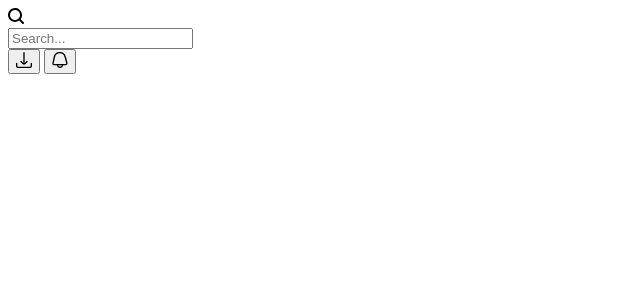
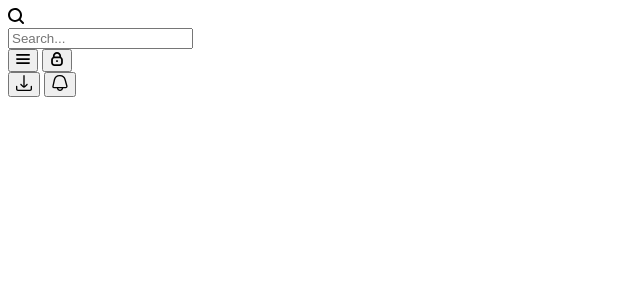
Before and after one commit to novakiDEV/browser, a React (Vite) app: page / in a window 1280 px wide. Shown: the top 300 px of the page, without its empty margins (0-640 px from the left). Built offline with nearby package versions, Linux system fonts and the light colour scheme; the HTML template or start-up script is replaced by a standard one.

Commit message:
Add menu and lock buttons with functionality for secure connection indication

```diff
--- a/index.html
+++ b/index.html
@@ -43,6 +43,23 @@
           </div>
           <input type="text" id="search-input" placeholder="Search..." class="search-input">
           <div class="url-overlay" id="url-overlay"></div>
+          <button class="menu-button" id="menu-button" title="Settings" aria-label="Settings">
+            <svg xmlns="http://www.w3.org/2000/svg" viewBox="0 0 512 512" width="14" height="14">
+              <g>
+                <path d="M480,224H32c-17.673,0-32,14.327-32,32s14.327,32,32,32h448c17.673,0,32-14.327,32-32S497.673,224,480,224z"/>
+                <path d="M32,138.667h448c17.673,0,32-14.327,32-32s-14.327-32-32-32H32c-17.673,0-32,14.327-32,32S14.327,138.667,32,138.667z"/>
+                <path d="M480,373.333H32c-17.673,0-32,14.327-32,32s14.327,32,32,32h448c17.673,0,32-14.327,32-32S497.673,373.333,480,373.333z"/>
+              </g>
+            </svg>
+          </button>
+          <button class="lock-button" id="lock-button" title="Certificate Information" aria-label="Certificate Information">
+            <svg xmlns="http://www.w3.org/2000/svg" viewBox="0 0 508.779 508.779" width="14" height="14">
+              <g>
+                <path d="M403.723,180.395v-31.061C403.723,66.859,336.864,0,254.389,0S105.056,66.859,105.056,149.333v31.061   c-39.236,20.023-63.952,60.334-64,104.384v106.667c0.071,64.772,52.561,117.263,117.333,117.333h192   c64.772-0.071,117.263-52.561,117.333-117.333V284.779C467.675,240.729,442.959,200.417,403.723,180.395z M254.389,64   c47.128,0,85.333,38.205,85.333,85.333v18.112H169.056v-18.112C169.056,102.205,207.261,64,254.389,64z M403.723,391.445   c0,29.455-23.878,53.333-53.333,53.333h-192c-29.455,0-53.333-23.878-53.333-53.333V284.779c0-29.455,23.878-53.333,53.333-53.333   h192c29.455,0,53.333,23.878,53.333,53.333V391.445z"/>
+                <path d="M243.723,295.445h21.333c17.673,0,32,14.327,32,32l0,0c0,17.673-14.327,32-32,32h-21.333c-17.673,0-32-14.327-32-32l0,0   C211.723,309.772,226.05,295.445,243.723,295.445z"/>
+              </g>
+            </svg>
+          </button>
         </div>
         <div class="bottombar-container">
           <div class="bottombar" tabindex="-1" aria-label="Bottom bar">
@@ -69,7 +86,7 @@
       <div id="contentview" class="contentview">
         <webview
           id="main-webview"
-          src="https://blank.page"
+          src="about:blank"
           nodeintegration="false"
           disablewebsecurity="false">
         </webview>
--- a/src/renderer/entry.js
+++ b/src/renderer/entry.js
@@ -3,6 +3,7 @@
 import { initFavicon } from './favicon.js'
 import { attachWebviewHandlers } from './webviewHandlers.js'
 import { attachSearchHandlers } from './searchHandlers.js'
+import { initLockIcon } from './lockIcon.js'
 
 document.addEventListener('DOMContentLoaded', async () => {
   const webview = document.getElementById('main-webview')
@@ -13,6 +14,7 @@
   await applyTheme(searchInput)
 
   const fav = initFavicon(searchIconEl)
+  const lock = initLockIcon()
 
   attachWebviewHandlers(
     webview,
@@ -20,6 +22,7 @@
       const domain = fav.cleanUrl(url)
       fav.updateUrlDisplay(domain, searchInput, urlOverlay)
       fav.loadFavicon(domain)
+      lock.updateLockIcon(url)
     },
     (icons) => {
       try {
@@ -36,6 +39,7 @@
     if (currentUrl && currentUrl !== 'about:blank') {
       const domain = fav.cleanUrl(currentUrl)
       fav.updateUrlDisplay(domain, searchInput, urlOverlay)
+      lock.updateLockIcon(currentUrl)
       if (!window.__haveFaviconOnce) {
         fav.loadFavicon(domain)
       }
--- /dev/null
+++ b/src/renderer/lockIcon.js
@@ -0,0 +1,45 @@
+export function initLockIcon() {
+  const lockButton = document.getElementById('lock-button')
+  if (!lockButton) return
+
+  const secureIcon = `
+    <svg xmlns="http://www.w3.org/2000/svg" viewBox="0 0 508.779 508.779" width="14" height="14">
+      <g>
+        <path d="M403.723,180.395v-31.061C403.723,66.859,336.864,0,254.389,0S105.056,66.859,105.056,149.333v31.061   c-39.236,20.023-63.952,60.334-64,104.384v106.667c0.071,64.772,52.561,117.263,117.333,117.333h192   c64.772-0.071,117.263-52.561,117.333-117.333V284.779C467.675,240.729,442.959,200.417,403.723,180.395z M254.389,64   c47.128,0,85.333,38.205,85.333,85.333v18.112H169.056v-18.112C169.056,102.205,207.261,64,254.389,64z M403.723,391.445   c0,29.455-23.878,53.333-53.333,53.333h-192c-29.455,0-53.333-23.878-53.333-53.333V284.779c0-29.455,23.878-53.333,53.333-53.333   h192c29.455,0,53.333,23.878,53.333,53.333V391.445z"/>
+        <path d="M243.723,295.445h21.333c17.673,0,32,14.327,32,32l0,0c0,17.673-14.327,32-32,32h-21.333c-17.673,0-32-14.327-32-32l0,0   C211.723,309.772,226.05,295.445,243.723,295.445z"/>
+      </g>
+    </svg>
+  `
+
+  const insecureIcon = `
+    <svg xmlns="http://www.w3.org/2000/svg" viewBox="0 0 512.033 512.033" width="14" height="14">
+      <g>
+        <path d="M352.017,170.7H170.683v-16.491c0.009-49.815,40.399-90.19,90.214-90.181c32.799,0.006,63.01,17.816,78.895,46.511   c8.577,15.452,28.057,21.025,43.509,12.448s21.025-28.057,12.448-43.509l0,0C354.469,4.992,260.62-21.925,186.134,19.356   c-49.024,27.17-79.445,78.803-79.451,134.853v29.44c-39.236,20.023-63.952,60.334-64,104.384V394.7   c0.071,64.772,52.561,117.263,117.333,117.333h192c64.772-0.071,117.263-52.561,117.333-117.333V288.033   C469.28,223.261,416.789,170.771,352.017,170.7z M405.35,394.7c0,29.455-23.878,53.333-53.333,53.333h-192   c-29.455,0-53.333-23.878-53.333-53.333V288.033c0-29.455,23.878-53.333,53.333-53.333h192c29.455,0,53.333,23.878,53.333,53.333   V394.7z"/>
+        <path d="M245.35,298.7h21.333c17.673,0,32,14.327,32,32l0,0c0,17.673-14.327,32-32,32H245.35c-17.673,0-32-14.327-32-32l0,0   C213.35,313.027,227.677,298.7,245.35,298.7z"/>
+      </g>
+    </svg>
+  `
+
+  const updateLockIcon = (url) => {
+    if (!url) return
+
+    const isSecure = url.startsWith('https://')
+
+    if (isSecure) {
+      lockButton.innerHTML = secureIcon
+      lockButton.classList.remove('insecure')
+      lockButton.title = 'Secure Connection'
+    } else if (url.startsWith('http://')) {
+      lockButton.innerHTML = insecureIcon
+      lockButton.classList.add('insecure')
+      lockButton.title = 'Not Secure'
+    } else {
+      // For other protocols (about:, file:, etc.), hide or show neutral state
+      lockButton.innerHTML = secureIcon
+      lockButton.classList.remove('insecure')
+      lockButton.title = 'Certificate Information'
+    }
+  }
+
+  return { updateLockIcon }
+}
--- a/src/renderer/searchHandlers.js
+++ b/src/renderer/searchHandlers.js
@@ -2,7 +2,11 @@
 
 export function attachSearchHandlers(searchInput, urlOverlay, webview, helpers) {
   if (!searchInput) return
-  document.querySelector('.search-container')?.addEventListener('click', () => searchInput.focus())
+  document.querySelector('.search-container')?.addEventListener('click', (e) => {
+    if (!e.target.closest('.lock-button') && !e.target.closest('.menu-button')) {
+      searchInput.focus()
+    }
+  })
 
   const restoreDisplay = () => {
     const currentUrl = webview?.getURL?.()
--- a/src/styles.css
+++ b/src/styles.css
@@ -181,10 +181,69 @@
 	fill: rgba(255, 255, 255, 0.6);
 }
 
+.menu-button {
+	position: absolute;
+	right: 36px;
+	top: 50%;
+	transform: translateY(-50%);
+	z-index: 2;
+	background: none;
+	border: none;
+	padding: 4px;
+	cursor: pointer;
+	display: flex;
+	align-items: center;
+	justify-content: center;
+	border-radius: 4px;
+	transition: background-color 0.2s ease;
+	width: 24px;
+	height: 24px;
+}
+
+.menu-button:hover {
+	background: rgba(255, 255, 255, 0.1);
+}
+
+.menu-button svg {
+	width: 16px;
+	height: 16px;
+	fill: rgba(255, 255, 255, 0.6);
+}
+
+.lock-button {
+	position: absolute;
+	right: 8px;
+	top: 50%;
+	transform: translateY(-50%);
+	z-index: 2;
+	background: none;
+	border: none;
+	padding: 4px;
+	cursor: default;
+	display: flex;
+	align-items: center;
+	justify-content: center;
+	border-radius: 4px;
+	width: 24px;
+	height: 24px;
+	pointer-events: none;
+}
+
+.lock-button svg {
+	width: 16px;
+	height: 16px;
+	fill: rgba(255, 255, 255, 0.6);
+	transition: fill 0.2s ease;
+}
+
+.lock-button.insecure svg {
+	fill: rgba(255, 120, 120, 0.8);
+}
+
 .search-input {
 	width: 100%;
 	height: var(--control-height);
-	padding: 8px 12px 8px 37px;
+	padding: 8px 68px 8px 37px;
 	background: rgba(255, 255, 255, 0.1);
 	border: none;
 	border-radius: 8px;
```
